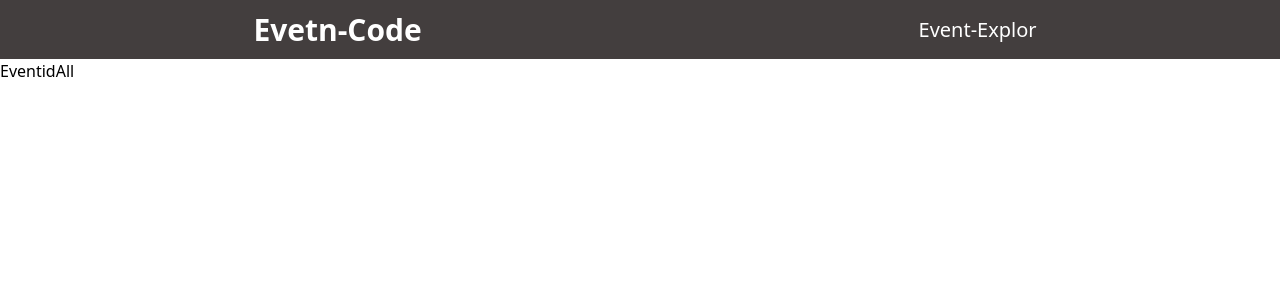
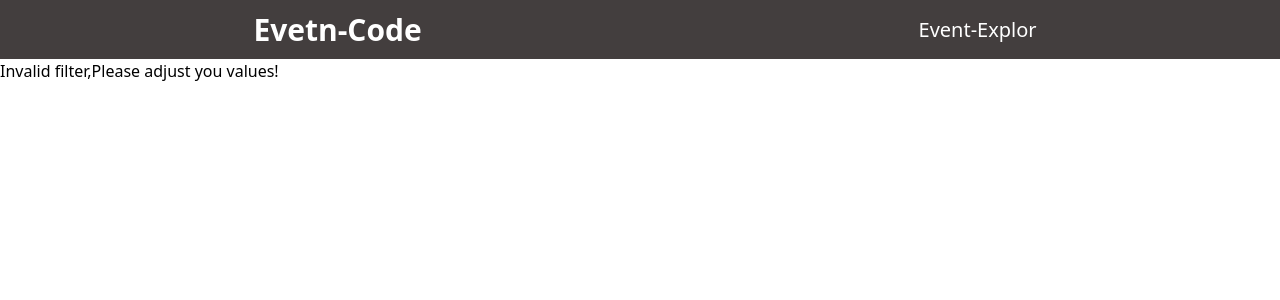
Before and after one commit to Azoonex/next.js_basic_project, a Next.js app: page /events in a window 1280 px wide. Shown: the top 300 px of the page. Built offline with nearby package versions, Linux system fonts and the light colour scheme.

Commit message:
fixed logic slug

```diff
--- a/pages/events/[...slug].js
+++ b/pages/events/[...slug].js
@@ -1,6 +1,35 @@
 import React from 'react'
+import { useRouter } from 'next/router'
+import { getFilteredEvents } from '@/dummy-data';
 
 export default function EventidAll() {
+  const router = useRouter();
+  const filterData = router.query.slug;
+  console.log(filterData);
+
+  if(!filterData){
+    return <h2 style={{textAlign:"center",margin: "0 auto"}}>Loading...</h2>
+  }
+
+  const filterYear = filterData[0];
+  const filterMonth = filterData[1];
+
+  const numYear = +filterYear;
+  const numMonth = +filterMonth;
+
+  if(isNaN(numYear) || isNaN(numMonth) || numYear > 2020 || numYear < 2021 || numMonth < 1 || numMonth > 12){
+    return <h2>Invalid filter,Please adjust you values!</h2>
+  }
+
+  const filterEvents = getFilteredEvents({
+    year: numYear,
+    month: numMonth
+  })
+
+  if(!filterEvents || filterEvents.lenght === 0){
+    return <h2>No Events found for the chose filter</h2>
+  }
+
   return (
     <div>EventidAll</div>
   )
```
